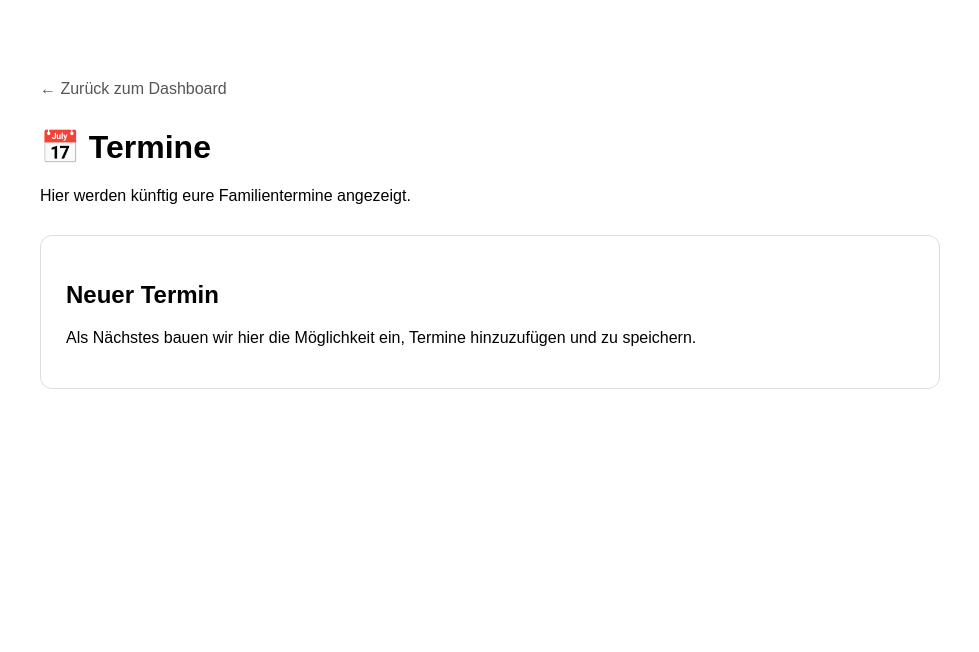
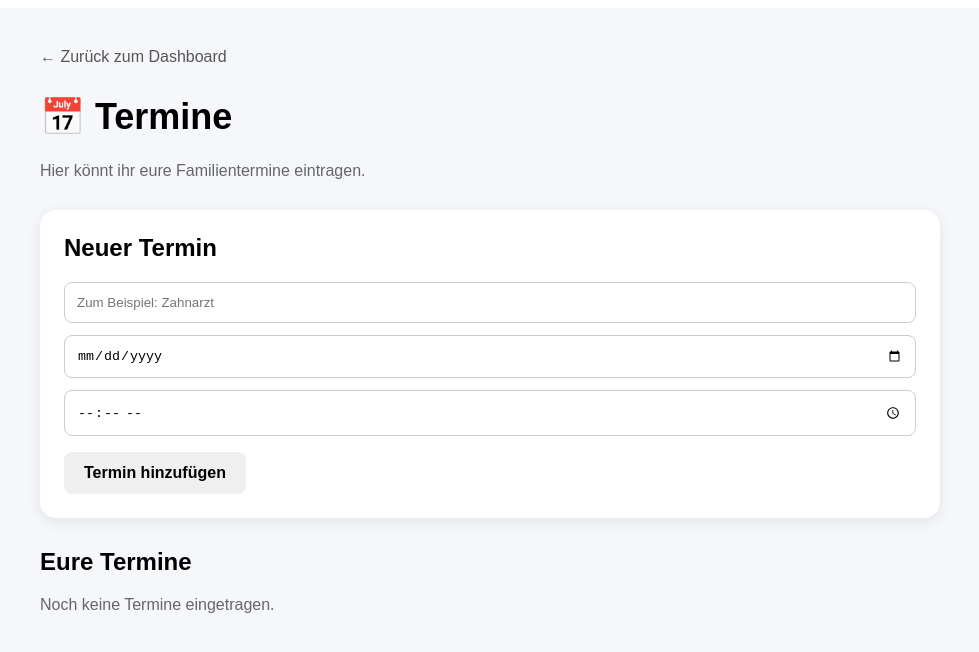
Before and after one commit to Hackste81/familien-dashboard, a Next.js app: page /termine in a window 1280 px wide. Shown: the top 652 px of the page, without its empty margins (150-1129 px from the left). Built offline with nearby package versions, Linux system fonts and the light colour scheme.

Commit message:
Update page.js

```diff
--- a/app/termine/page.js
+++ b/app/termine/page.js
@@ -1,11 +1,66 @@
+"use client";
+
+import { useEffect, useState } from "react";
+
 export default function TerminePage() {
+  const [titel, setTitel] = useState("");
+  const [datum, setDatum] = useState("");
+  const [uhrzeit, setUhrzeit] = useState("");
+  const [termine, setTermine] = useState([]);
+
+  useEffect(() => {
+    const gespeichert = localStorage.getItem("familien-termine");
+
+    if (gespeichert) {
+      setTermine(JSON.parse(gespeichert));
+    }
+  }, []);
+
+  function terminHinzufuegen(e) {
+    e.preventDefault();
+
+    if (!titel || !datum) {
+      alert("Bitte mindestens einen Namen und ein Datum eingeben.");
+      return;
+    }
+
+    const neuerTermin = {
+      id: Date.now(),
+      titel,
+      datum,
+      uhrzeit,
+    };
+
+    const neueListe = [...termine, neuerTermin];
+
+    setTermine(neueListe);
+    localStorage.setItem("familien-termine", JSON.stringify(neueListe));
+
+    setTitel("");
+    setDatum("");
+    setUhrzeit("");
+  }
+
+  function terminLoeschen(id) {
+    const neueListe = termine.filter((termin) => termin.id !== id);
+
+    setTermine(neueListe);
+    localStorage.setItem("familien-termine", JSON.stringify(neueListe));
+  }
+
   return (
     <main
       style={{
+        minHeight: "100vh",
+        background: "#f5f7fb",
+        fontFamily: "Arial, sans-serif",
+        padding: "40px 20px",
+      }}
+    >
+      <div
+        style={{
           maxWidth: "900px",
-        margin: "60px auto",
-        padding: "20px",
-        fontFamily: "Arial, sans-serif",
+          margin: "0 auto",
         }}
       >
         <a
@@ -18,24 +73,137 @@ export default function TerminePage() {
           ← Zurück zum Dashboard
         </a>
 
-      <h1 style={{ marginTop: "30px" }}>📅 Termine</h1>
+        <h1
+          style={{
+            marginTop: "30px",
+            fontSize: "36px",
+          }}
+        >
+          📅 Termine
+        </h1>
 
-      <p>Hier werden künftig eure Familientermine angezeigt.</p>
+        <p
+          style={{
+            color: "#666",
+            marginBottom: "30px",
+          }}
+        >
+          Hier könnt ihr eure Familientermine eintragen.
+        </p>
 
+        <form
+          onSubmit={terminHinzufuegen}
+          style={{
+            background: "white",
+            padding: "24px",
+            borderRadius: "16px",
+            boxShadow: "0 4px 15px rgba(0,0,0,0.08)",
+            marginBottom: "30px",
+          }}
+        >
+          <h2 style={{ marginTop: 0 }}>Neuer Termin</h2>
+
+          <input
+            type="text"
+            placeholder="Zum Beispiel: Zahnarzt"
+            value={titel}
+            onChange={(e) => setTitel(e.target.value)}
+            style={{
+              width: "100%",
+              padding: "12px",
+              marginBottom: "12px",
+              borderRadius: "8px",
+              border: "1px solid #ccc",
+              boxSizing: "border-box",
+            }}
+          />
+
+          <input
+            type="date"
+            value={datum}
+            onChange={(e) => setDatum(e.target.value)}
+            style={{
+              width: "100%",
+              padding: "12px",
+              marginBottom: "12px",
+              borderRadius: "8px",
+              border: "1px solid #ccc",
+              boxSizing: "border-box",
+            }}
+          />
+
+          <input
+            type="time"
+            value={uhrzeit}
+            onChange={(e) => setUhrzeit(e.target.value)}
+            style={{
+              width: "100%",
+              padding: "12px",
+              marginBottom: "16px",
+              borderRadius: "8px",
+              border: "1px solid #ccc",
+              boxSizing: "border-box",
+            }}
+          />
+
+          <button
+            type="submit"
+            style={{
+              padding: "12px 20px",
+              border: "none",
+              borderRadius: "8px",
+              cursor: "pointer",
+              fontSize: "16px",
+              fontWeight: "bold",
+            }}
+          >
+            Termin hinzufügen
+          </button>
+        </form>
+
+        <h2>Eure Termine</h2>
+
+        {termine.length === 0 ? (
+          <p style={{ color: "#666" }}>Noch keine Termine eingetragen.</p>
+        ) : (
           <div
             style={{
-          marginTop: "30px",
-          padding: "25px",
-          border: "1px solid #ddd",
-          borderRadius: "12px",
+              display: "grid",
+              gap: "15px",
             }}
           >
-        <h2>Neuer Termin</h2>
+            {termine.map((termin) => (
+              <div
+                key={termin.id}
+                style={{
+                  background: "white",
+                  padding: "20px",
+                  borderRadius: "12px",
+                  boxShadow: "0 4px 15px rgba(0,0,0,0.08)",
+                }}
+              >
+                <h3 style={{ marginTop: 0 }}>{termin.titel}</h3>
 
                 <p>
-          Als Nächstes bauen wir hier die Möglichkeit ein, Termine
-          hinzuzufügen und zu speichern.
+                  📅 {termin.datum}
+                  {termin.uhrzeit ? ` · 🕒 ${termin.uhrzeit}` : ""}
                 </p>
+
+                <button
+                  onClick={() => terminLoeschen(termin.id)}
+                  style={{
+                    padding: "8px 12px",
+                    border: "1px solid #ccc",
+                    borderRadius: "8px",
+                    cursor: "pointer",
+                  }}
+                >
+                  Löschen
+                </button>
+              </div>
+            ))}
+          </div>
+        )}
       </div>
     </main>
   );
```
Lines whose indentation alone changed are shown as unchanged.
